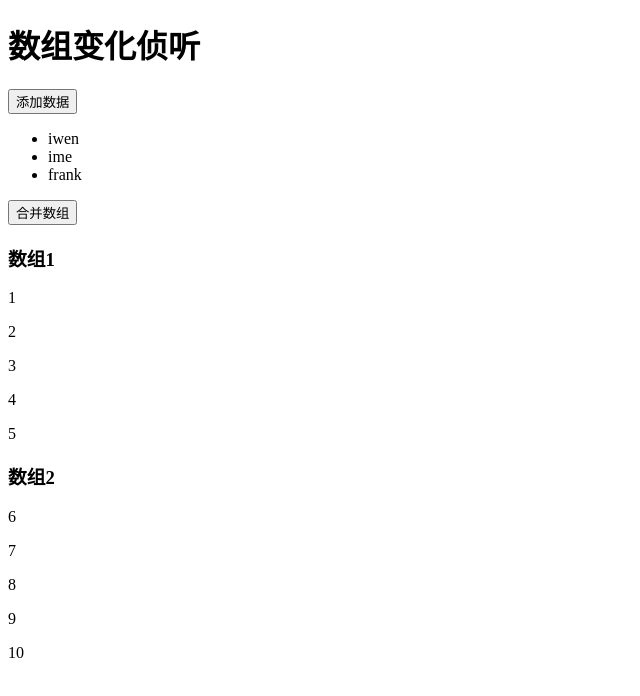
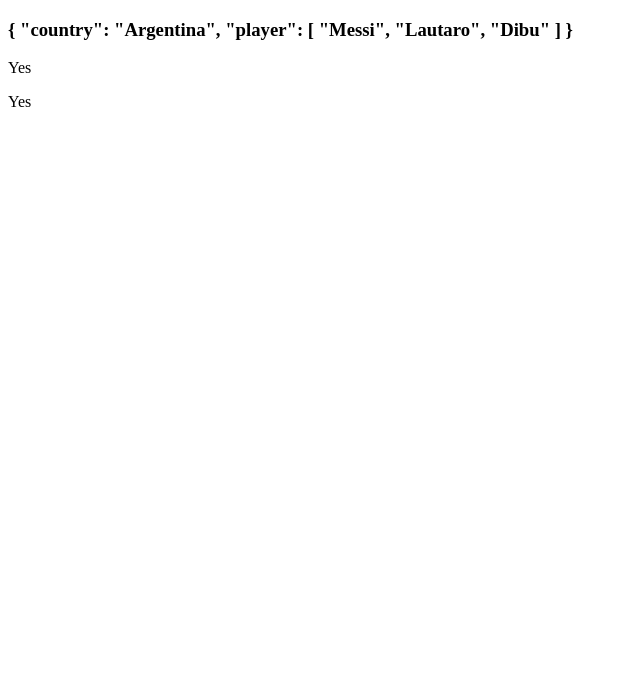
Before and after one commit to QINGHAILIPIPEN/vue3, a Vue app: page / in a window 1280 px wide. Shown: the top 696 px of the page, without its empty margins (0-640 px from the left). Built offline with nearby package versions, Linux system fonts and the light colour scheme.

Commit message:
计算属性

```diff
--- a/src/App.vue
+++ b/src/App.vue
@@ -10,6 +10,7 @@ import EventDemo4 from './components/EventDemo4.vue'
 import EventDemo5 from './components/EventDemo5.vue'
 import EventDemo6 from './components/EventDemo6.vue'
 import ArrayList from './components/ArrayList.vue'
+import ComputedDemo from './components/ComputedDemo.vue'
 </script>
 
 <template>
@@ -23,5 +24,6 @@ import ArrayList from './components/ArrayList.vue'
   <EventDemo4/>
   <EventDemo5/>
   <EventDemo6/> -->
-  <ArrayList/>
+  <!-- <ArrayList/> -->
+   <ComputedDemo/>
 </template>
--- /dev/null
+++ b/src/components/ComputedDemo.vue
@@ -0,0 +1,31 @@
+<template>
+<h3>{{ WorldCup }}</h3>
+<p>{{ WorldCupContent }}</p>
+<p>{{ WorldCupContents() }}</p>
+</template>
+
+<script>
+
+export default {
+    data(){
+        return{
+            WorldCup:{
+                country:"Argentina",
+                player:["Messi","Lautaro","Dibu"]
+            }
+        }
+    },
+    //计算属性
+    computed:{
+        WorldCupContent(){
+            return this.WorldCup.player.length > 0 ? "Yes" : "No"
+        }
+    },
+    //放函数或者方法
+    methods:{
+        WorldCupContents(){
+            return this.WorldCup.player.length > 0 ? "Yes" : "No"
+        }
+    }
+}
+</script>
```
